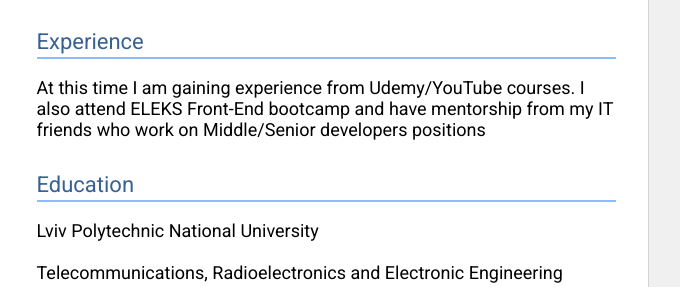
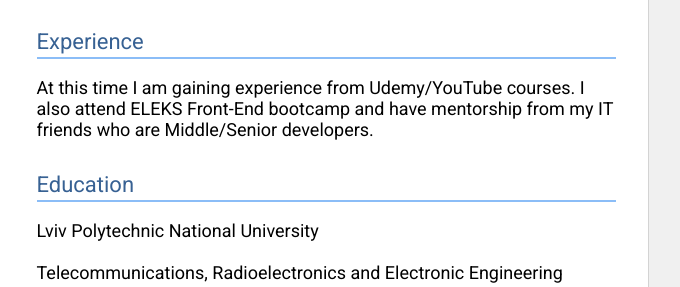
Before and after one commit to MstyslavDmytryk/CV, a plain HTML site: page index.html in a window 1280 px wide. Shown: the part 304-591 px from the top of the page, 487-1167 px from the left. Drawn offline with Linux system fonts and the light colour scheme.

Commit message:
cv update

```diff
--- a/index.html
+++ b/index.html
@@ -69,7 +69,7 @@
             <p>
               At this time I am gaining experience from Udemy/YouTube courses.
               I also attend ELEKS Front-End bootcamp and have mentorship from
-              my IT friends who work on Middle/Senior developers positions
+              my IT friends who are Middle/Senior developers.
             </p>
           </div>
           <div class="cv-section">
```
